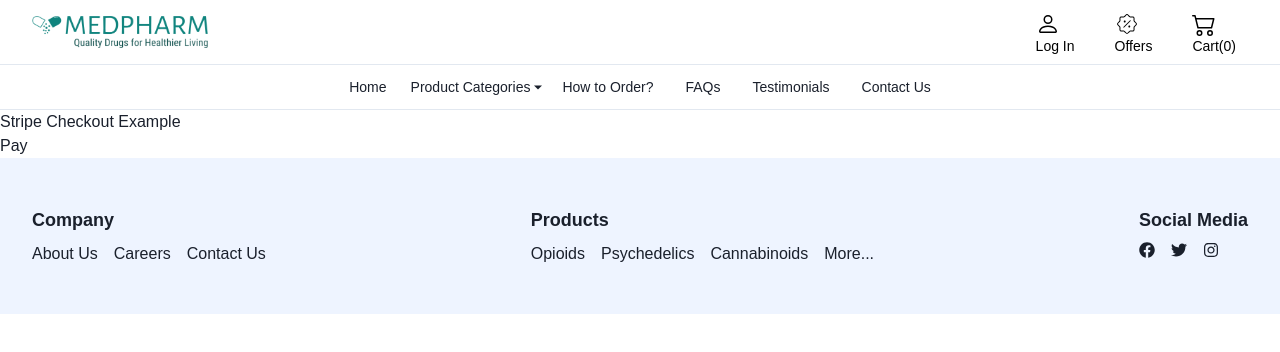
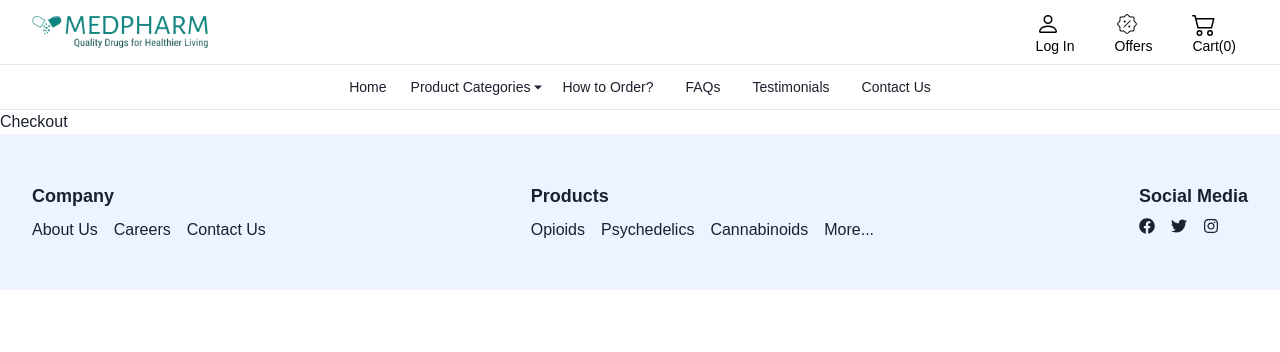
Before and after one commit to gantavya99/Med-Client, a React (Create React App) app: page /checkout in a window 1280 px wide. Shown: the top 352 px of the page. Built offline with nearby package versions, Linux system fonts and the light colour scheme.

Commit message:
CHanged to backend server

```diff
--- a/src/views/checkout/Checkout.js
+++ b/src/views/checkout/Checkout.js
@@ -1,10 +1,10 @@
-import React, { useState } from 'react';
+import React from 'react';
 
 const Checkout = ({price}) => {
 
 
   const handlePayment = async () => {
-    const response = await fetch('http://localhost:5656/create-checkout-session', {
+    const response = await fetch('https://med-server-production.up.railway.app/create-checkout-session', {
       method: 'POST',
       headers: {
         'Content-Type': 'application/json',
@@ -21,9 +21,7 @@ const Checkout = ({price}) => {
 
   return (
     <div>
-      <h1>Stripe Checkout Example</h1>
-
-      <button onClick={handlePayment}>Pay</button>
+      <button onClick={handlePayment}>Checkout</button>
     </div>
   );
 };
```
